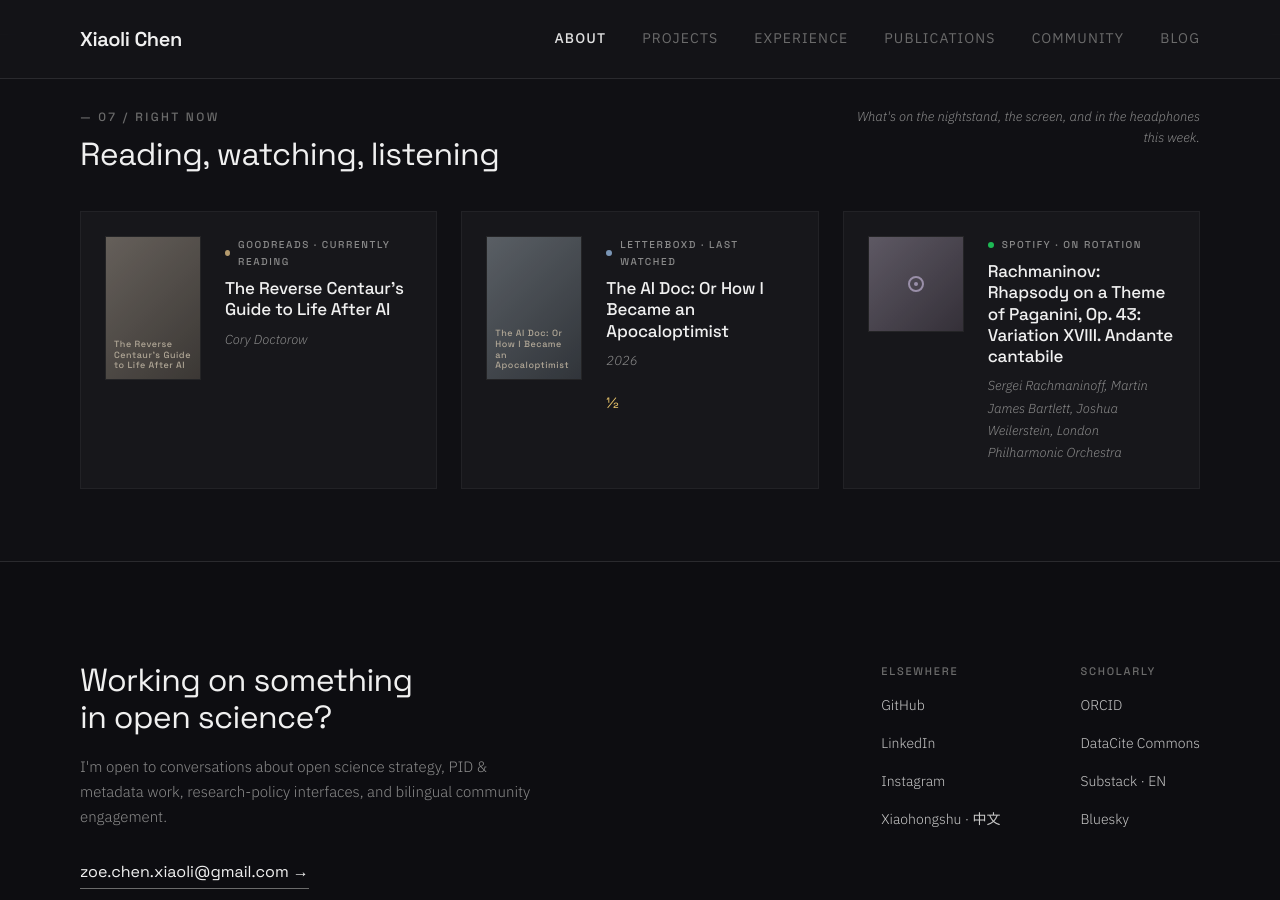
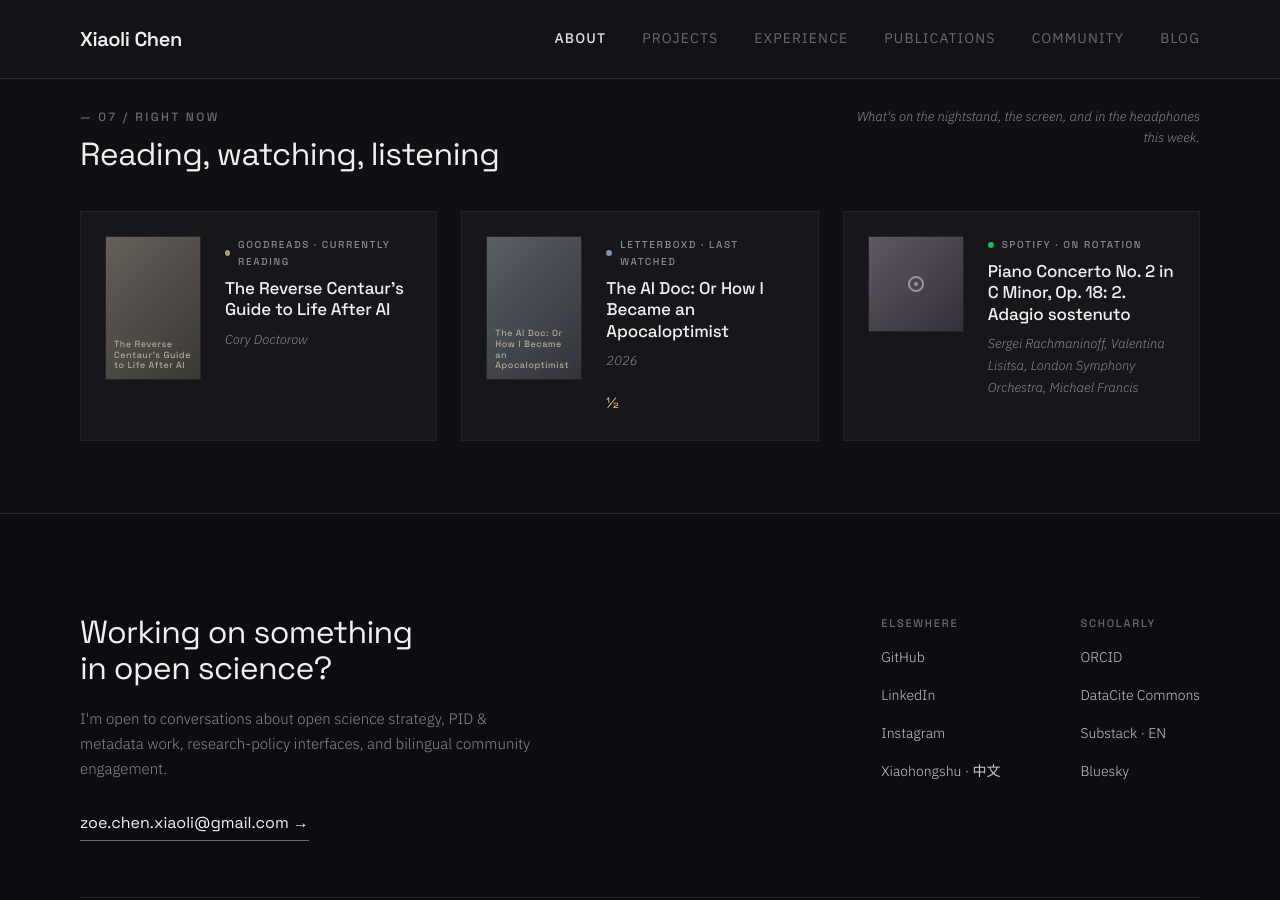
Before and after one commit to xchen101/xchen101.github.io, a Jekyll site: the page built from index.md, in a window 1280 px wide and 900 px high, scrolled down 6679 px. Built offline with Jekyll 4.4.1, drawn with Linux system fonts in a browser that asks for light colours; comment, search, counter and statistics services are not loaded; grey boxes are pictures that could not be loaded.

Commit message:
update: Right Now widget data (auto)

```diff
--- a/_data/now.yml
+++ b/_data/now.yml
@@ -1,4 +1,4 @@
-# Right now — auto-generated by Hermes cron on 2026-10-03 05:00 UTC
+# Right now — auto-generated by Hermes cron on 2026-10-03 11:00 UTC
 # Sources: Goodreads RSS / Letterboxd RSS / Spotify API
 
 reading:
@@ -24,8 +24,8 @@ listening:
   service: "Spotify"
   accent: "#1DB954"
   label: "On rotation"
-  title: "Rachmaninov: Rhapsody on a Theme of Paganini, Op. 43: Variation XVIII. Andante cantabile"
-  artist: "Sergei Rachmaninoff, Martin James Bartlett, Joshua Weilerstein, London Philharmonic Orchestra"
-  url: "https://open.spotify.com/track/7ySsMlGpJxsm82AX1wIPRR"
+  title: "Piano Concerto No. 2 in C Minor, Op. 18: 2. Adagio sostenuto"
+  artist: "Sergei Rachmaninoff, Valentina Lisitsa, London Symphony Orchestra, Michael Francis"
+  url: "https://open.spotify.com/track/4rrrn8OLrttq7r9RgNXalU"
   profile_url: "https://open.spotify.com/"
-  image: "https://i.scdn.co/image/ab67616d00001e02e2d38095609c227bde9e3389"
+  image: "https://i.scdn.co/image/ab67616d00001e028e6adfe4421d106633abde7b"
```
